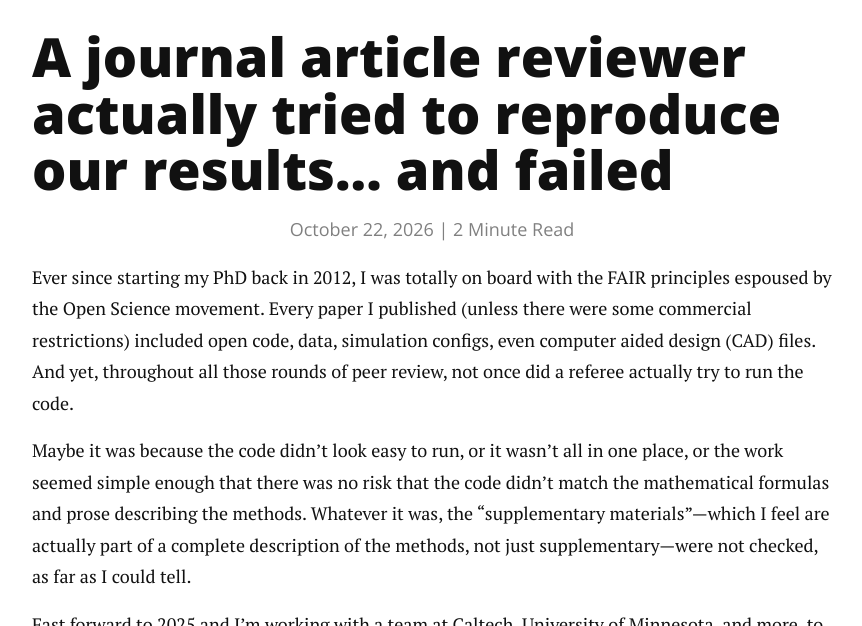
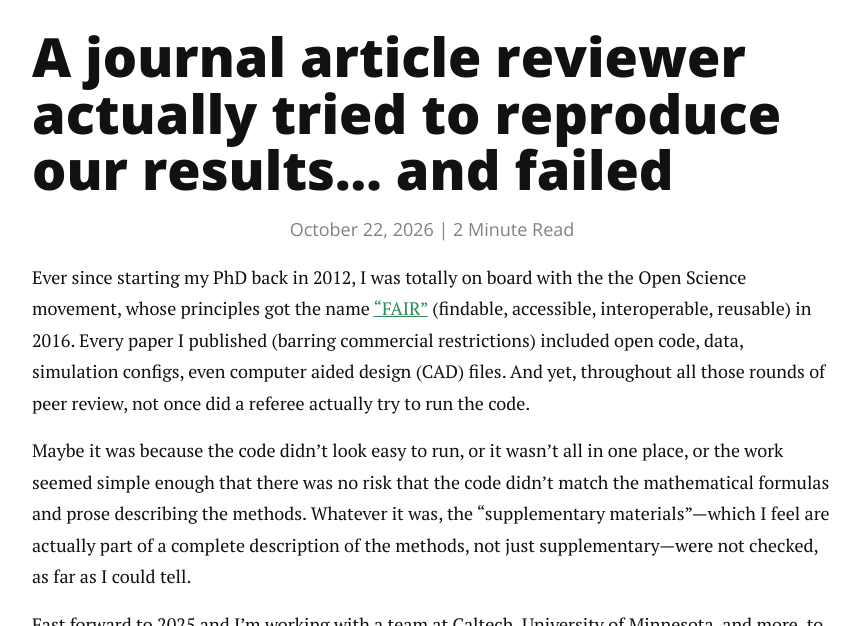
Before and after one commit to petebachant/petebachant.github.io, a Jekyll site: the page built from _posts/2026-10-22-failed-repro.md, in a window 1280 px wide and 900 px high, cut to the strip 274-900 px from the top of the window. Shown: the whole strip, without its empty margins (208-1070 px from the left). Built offline with Jekyll 4.4.1, drawn with Linux system fonts in a browser that asks for light colours; nearby versions of some CDN libraries; comment, search, counter and statistics services are not loaded.

Commit message:
Work on article

```diff
--- a/_posts/2026-10-22-failed-repro.md
+++ b/_posts/2026-10-22-failed-repro.md
@@ -10,9 +10,12 @@ categories:
 ---
 
 Ever since starting my PhD back in 2012,
-I was totally on board with the
-FAIR principles espoused by the Open Science movement.
-Every paper I published (unless there were some commercial restrictions)
+I was totally on board with the the Open Science movement,
+whose principles got the name
+["FAIR"](https://en.wikipedia.org/wiki/FAIR_data)
+(findable, accessible, interoperable, reusable)
+in 2016.
+Every paper I published (barring commercial restrictions)
 included open code, data, simulation configs, even computer aided design (CAD)
 files.
 And yet, throughout all those rounds of peer review,
```
